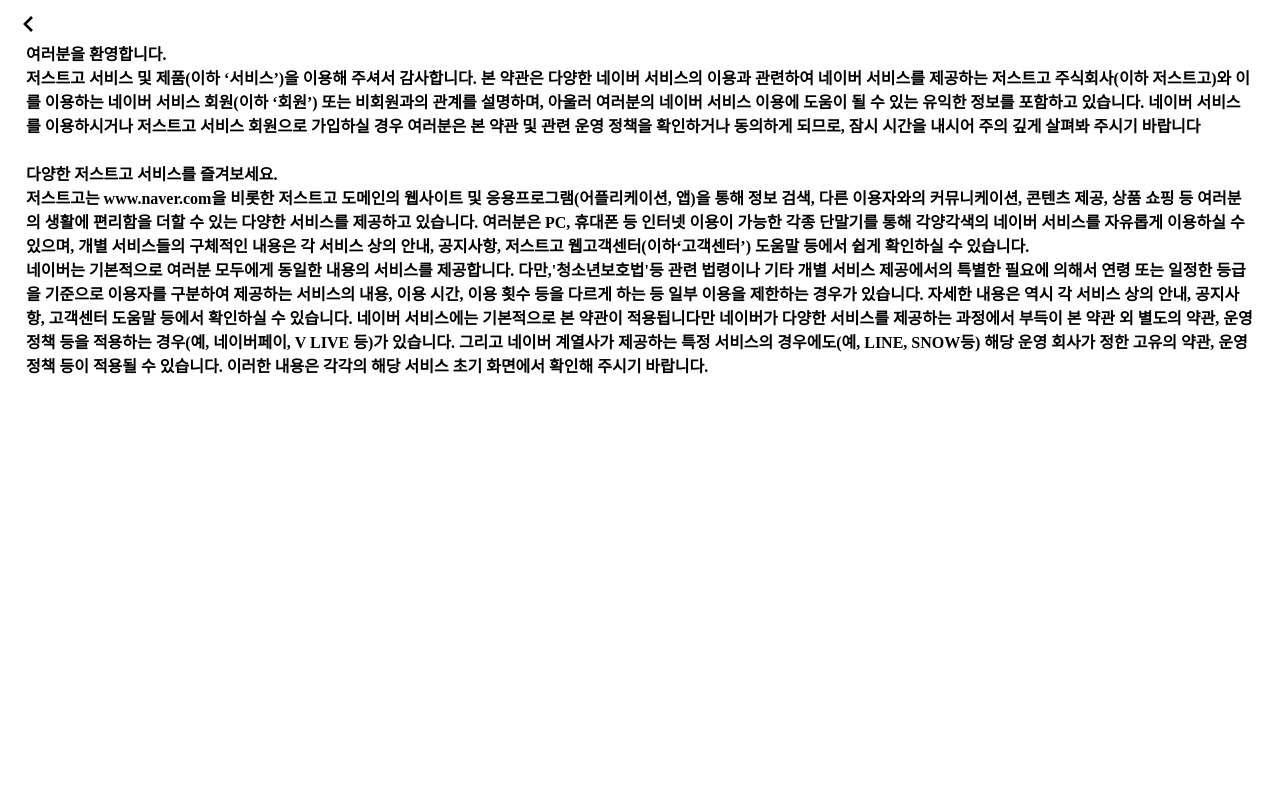
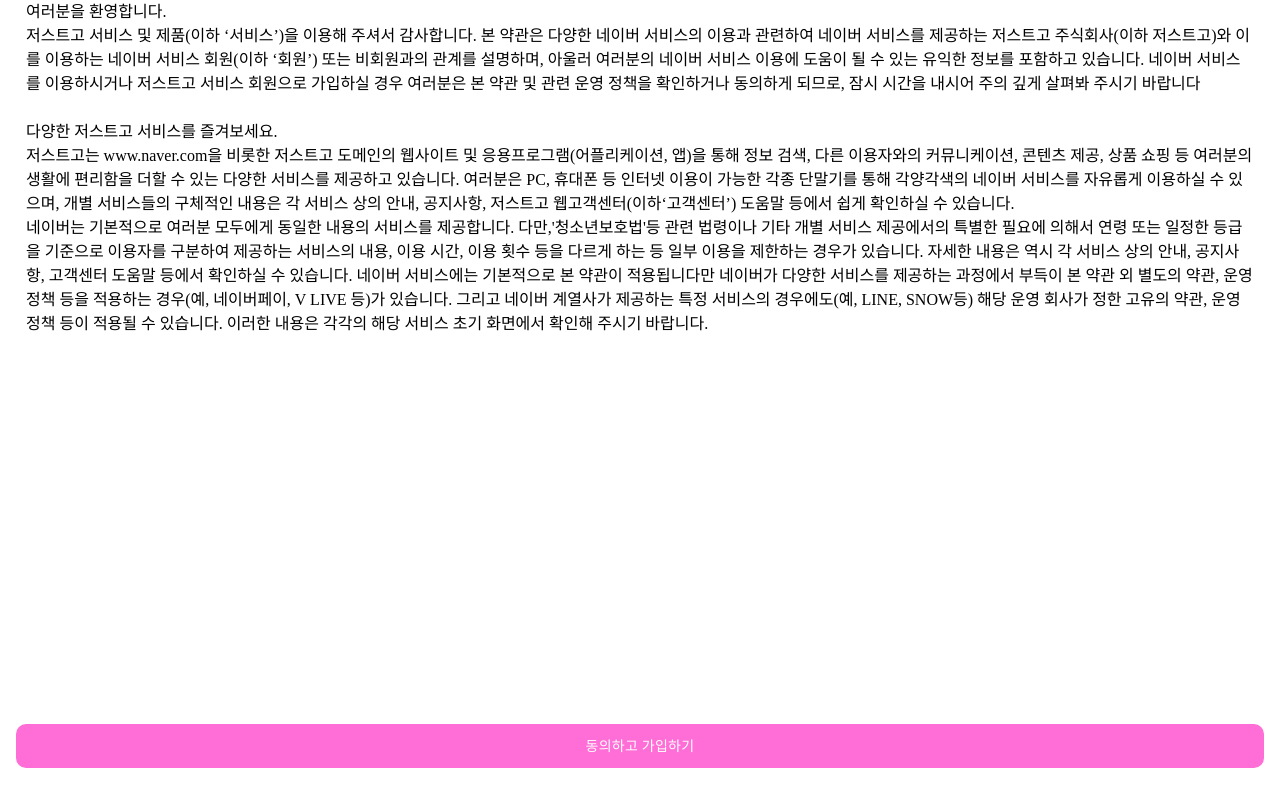
Before and after one commit to DSM-Hackathon-2024-team-5/justg0-frontend, a React (Vite) app: page /term in a window 1280 px wide. Built offline with nearby package versions, Linux system fonts and the light colour scheme.

Commit message:
이용약관 레이아웃 수정

```diff
--- a/src/pages/login.jsx
+++ b/src/pages/login.jsx
@@ -2,6 +2,7 @@
 import styled from "styled-components";
 import JustGoPink from "/images/JustGoPink.svg";
 import { Button } from "../components/button";
+import { Link } from "react-router-dom";
 
 const AppContainer = styled.div`
   background-color: #ffffff;
@@ -70,7 +71,9 @@
 
       <Buttons>
         <Button type="solid">로그인</Button>
-        <Button type="outlined">회원가입하러 가기</Button>
+        <Link to="/signup" style={{ width: "100%", display: "flex", flexDirection: "column" }}>
+          <Button type="outlined">회원가입하러 가기</Button>
+        </Link>
       </Buttons>
     </AppContainer>
   );
--- a/src/pages/signup.jsx
+++ b/src/pages/signup.jsx
@@ -1,6 +1,7 @@
 import React from "react";
 import styled from "styled-components";
 import { Button } from "../components/button";
+import { Link } from "react-router-dom";
 
 const AppContainer = styled.div`
   background-color: #ffffff;
@@ -55,7 +56,9 @@
 
       <Buttons>
         <Button type="solid">가입하기</Button>
-        <Button type="outlined">로그인하러 가기</Button>
+        <Link to="/login" style={{ width: "100%", display: "flex", flexDirection: "column" }}>
+          <Button type="outlined">로그인하러 가기</Button>
+        </Link>
       </Buttons>
     </AppContainer>
   );
--- a/src/pages/term.jsx
+++ b/src/pages/term.jsx
@@ -1,17 +1,9 @@
-import React from 'react';
-import styled from 'styled-components';
+import React from "react";
+import styled from "styled-components";
+import { Button } from "../components/button";
 
 const Body = styled.div`
   margin: 0;
-`;
-
-const Header = styled.header`
-  img {
-    height: 32px;
-    width: 32px;
-    padding-left: 12px;
-    padding-top: 8px;
-  }
 `;
 
 const Main = styled.main`
@@ -28,66 +20,61 @@
   line-height: 1.5;
 
   form {
-    font-weight: bold;
+    font-weight: 500;
   }
 `;
 
 const ButtonBack = styled.div`
+  position: fixed;
   display: flex;
+  flex-direction: column;
   justify-content: center;
-`;
-
-const Button = styled.button`
-  width: 380px;
-  height: 50px;
-  border-radius: 10px;
-  display: flex;
-  justify-content: center;
-  align-items: center;
-  margin: auto;
-  font-size: 14px;
-  margin: 20px;
-  margin-right: 20px;
-  bottom: 100px;
-  background-color: #ff6dd6;
-  border: none;
-  color: white;
-  position: fixed;
-  top: 800px;
-  border-bottom: 40px solid rgb(255, 255, 255);
-  box-sizing: content-box;
-
-  &:hover {
-    cursor: pointer;
-  }
+  width: 100%;
+  padding: 0 16px;
+  padding-bottom: 32px;
+  box-sizing: border-box;
+  background-color: ${({ theme }) => theme.color.white};
+  bottom: 0;
 `;
 
 function App() {
   return (
     <Body>
-      <Header>
-        <img src="/images/Group13.svg" alt="logo" />
-      </Header>
       <Main>
         <TextInner>
           <form>
             <b>
               여러분을 환영합니다.
               <br />
-              저스트고 서비스 및 제품(이하 ‘서비스’)을 이용해 주셔서 감사합니다. 본 약관은 다양한 네이버 서비스의 이용과 관련하여 네이버 서비스를 제공하는 저스트고 주식회사(이하 저스트고)와 이를 이용하는 네이버 서비스 회원(이하 ‘회원’) 또는 비회원과의 관계를 설명하며, 아울러 여러분의 네이버 서비스 이용에 도움이 될 수 있는 유익한 정보를 포함하고 있습니다. 네이버 서비스를 이용하시거나 저스트고 서비스 회원으로 가입하실 경우 여러분은 본 약관 및 관련 운영 정책을 확인하거나 동의하게 되므로, 잠시 시간을 내시어 주의 깊게 살펴봐 주시기 바랍니다
+              저스트고 서비스 및 제품(이하 ‘서비스’)을 이용해 주셔서 감사합니다. 본 약관은 다양한 네이버 서비스의 이용과
+              관련하여 네이버 서비스를 제공하는 저스트고 주식회사(이하 저스트고)와 이를 이용하는 네이버 서비스 회원(이하
+              ‘회원’) 또는 비회원과의 관계를 설명하며, 아울러 여러분의 네이버 서비스 이용에 도움이 될 수 있는 유익한
+              정보를 포함하고 있습니다. 네이버 서비스를 이용하시거나 저스트고 서비스 회원으로 가입하실 경우 여러분은 본
+              약관 및 관련 운영 정책을 확인하거나 동의하게 되므로, 잠시 시간을 내시어 주의 깊게 살펴봐 주시기 바랍니다
               <br />
               <br />
               다양한 저스트고 서비스를 즐겨보세요.
               <br />
-              저스트고는 www.naver.com을 비롯한 저스트고 도메인의 웹사이트 및 응용프로그램(어플리케이션, 앱)을 통해 정보 검색, 다른 이용자와의 커뮤니케이션, 콘텐츠 제공, 상품 쇼핑 등 여러분의 생활에 편리함을 더할 수 있는 다양한 서비스를 제공하고 있습니다. 여러분은 PC, 휴대폰 등 인터넷 이용이 가능한 각종 단말기를 통해 각양각색의 네이버 서비스를 자유롭게 이용하실 수 있으며, 개별 서비스들의 구체적인 내용은 각 서비스 상의 안내, 공지사항, 저스트고 웹고객센터(이하‘고객센터’) 도움말 등에서 쉽게 확인하실 수 있습니다.
+              저스트고는 www.naver.com을 비롯한 저스트고 도메인의 웹사이트 및 응용프로그램(어플리케이션, 앱)을 통해 정보
+              검색, 다른 이용자와의 커뮤니케이션, 콘텐츠 제공, 상품 쇼핑 등 여러분의 생활에 편리함을 더할 수 있는 다양한
+              서비스를 제공하고 있습니다. 여러분은 PC, 휴대폰 등 인터넷 이용이 가능한 각종 단말기를 통해 각양각색의
+              네이버 서비스를 자유롭게 이용하실 수 있으며, 개별 서비스들의 구체적인 내용은 각 서비스 상의 안내,
+              공지사항, 저스트고 웹고객센터(이하‘고객센터’) 도움말 등에서 쉽게 확인하실 수 있습니다.
               <br />
-              네이버는 기본적으로 여러분 모두에게 동일한 내용의 서비스를 제공합니다. 다만,'청소년보호법'등 관련 법령이나 기타 개별 서비스 제공에서의 특별한 필요에 의해서 연령 또는 일정한 등급을 기준으로 이용자를 구분하여 제공하는 서비스의 내용, 이용 시간, 이용 횟수 등을 다르게 하는 등 일부 이용을 제한하는 경우가 있습니다. 자세한 내용은 역시 각 서비스 상의 안내, 공지사항, 고객센터 도움말 등에서 확인하실 수 있습니다. 네이버 서비스에는 기본적으로 본 약관이 적용됩니다만 네이버가 다양한 서비스를 제공하는 과정에서 부득이 본 약관 외 별도의 약관, 운영정책 등을 적용하는 경우(예, 네이버페이, V LIVE 등)가 있습니다. 그리고 네이버 계열사가 제공하는 특정 서비스의 경우에도(예, LINE, SNOW등) 해당 운영 회사가 정한 고유의 약관, 운영정책 등이 적용될 수 있습니다. 이러한 내용은 각각의 해당 서비스 초기 화면에서 확인해 주시기 바랍니다.
+              네이버는 기본적으로 여러분 모두에게 동일한 내용의 서비스를 제공합니다. 다만,'청소년보호법'등 관련 법령이나
+              기타 개별 서비스 제공에서의 특별한 필요에 의해서 연령 또는 일정한 등급을 기준으로 이용자를 구분하여
+              제공하는 서비스의 내용, 이용 시간, 이용 횟수 등을 다르게 하는 등 일부 이용을 제한하는 경우가 있습니다.
+              자세한 내용은 역시 각 서비스 상의 안내, 공지사항, 고객센터 도움말 등에서 확인하실 수 있습니다. 네이버
+              서비스에는 기본적으로 본 약관이 적용됩니다만 네이버가 다양한 서비스를 제공하는 과정에서 부득이 본 약관 외
+              별도의 약관, 운영정책 등을 적용하는 경우(예, 네이버페이, V LIVE 등)가 있습니다. 그리고 네이버 계열사가
+              제공하는 특정 서비스의 경우에도(예, LINE, SNOW등) 해당 운영 회사가 정한 고유의 약관, 운영정책 등이 적용될
+              수 있습니다. 이러한 내용은 각각의 해당 서비스 초기 화면에서 확인해 주시기 바랍니다.
             </b>
           </form>
         </TextInner>
       </Main>
       <ButtonBack>
-        <Button type="submit">$primary 동의하고 가입하기</Button>
+        <Button>동의하고 가입하기</Button>
       </ButtonBack>
     </Body>
   );
--- a/src/styles/reset.css
+++ b/src/styles/reset.css
@@ -129,6 +129,10 @@
   padding-bottom: 50px;
 }
 
+a {
+  text-decoration: none;
+}
+
 .swiper-slide {
   background-position: center;
   background-size: cover;
```
